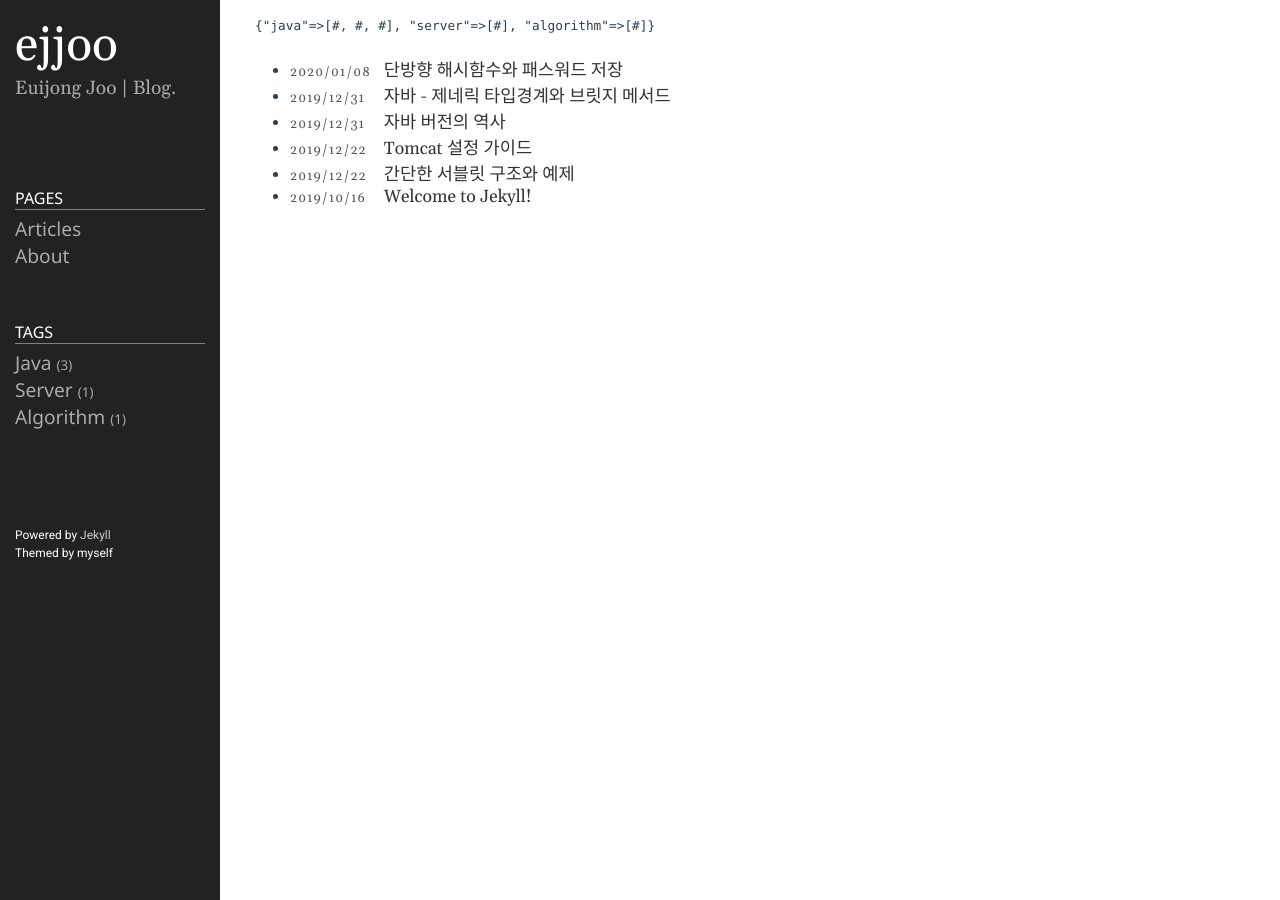
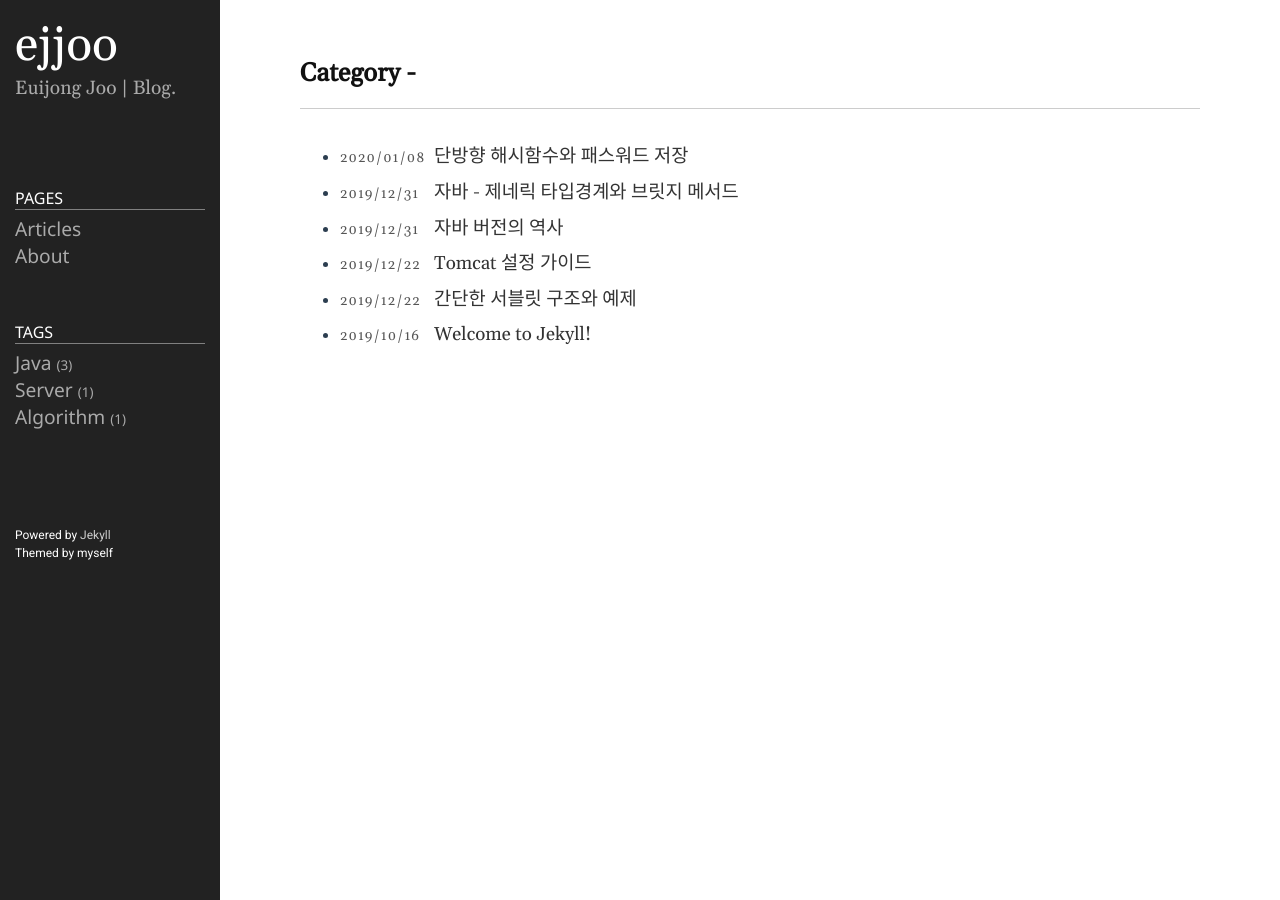
Before and after one commit to ejjoo/ejjoo.github.io, a Jekyll site: the page built from category.md, in a window 1280 px wide. Built offline with Jekyll 4.4.1, drawn with Linux system fonts in a browser that asks for light colours.

Commit message:
show category in category page as a title.

```diff
--- a/_includes/category.html
+++ b/_includes/category.html
@@ -1,4 +1,7 @@
-<pre><code>{{site.categories}}</code></pre>
+<article class="post">
+	<header class="post-header home">
+		<div class="post-title">Category - <span id='category-name'></span></div>
+	</header>
 
 	<div class="post-content">
 		{%- if site.posts.size > 0 -%}
@@ -17,11 +20,14 @@
 		</ul>
 	  	{%- endif -%}
 	</div>
+</article>
+
 <script src="/public/js/jquery-3.4.1.slim.min.js"></script>
 <script>
 	function removeCategory() {
 		if (window.location.hash) {
 			let hash = window.location.hash.substring(1);
+			$('#category-name').text(hash.substring(0, 1).toUpperCase() + hash.substring(1));
 			let category_class = '.post-category-' + hash;
 			let items = $('.post-list-item').each((i, e) => {
 				if (!$(e).hasClass('post-category-' + hash)) {
```
Lines whose indentation alone changed are shown as unchanged.
